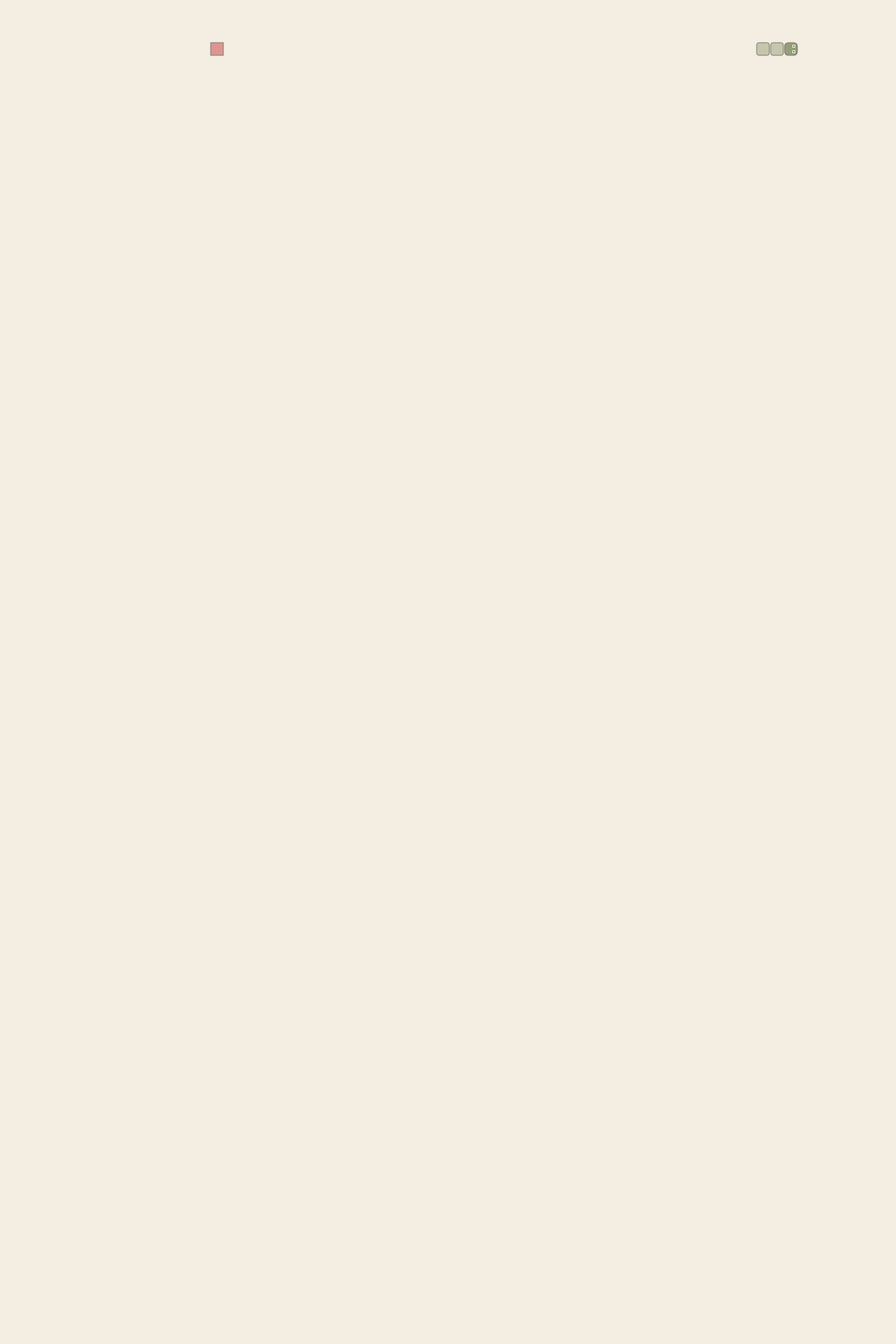
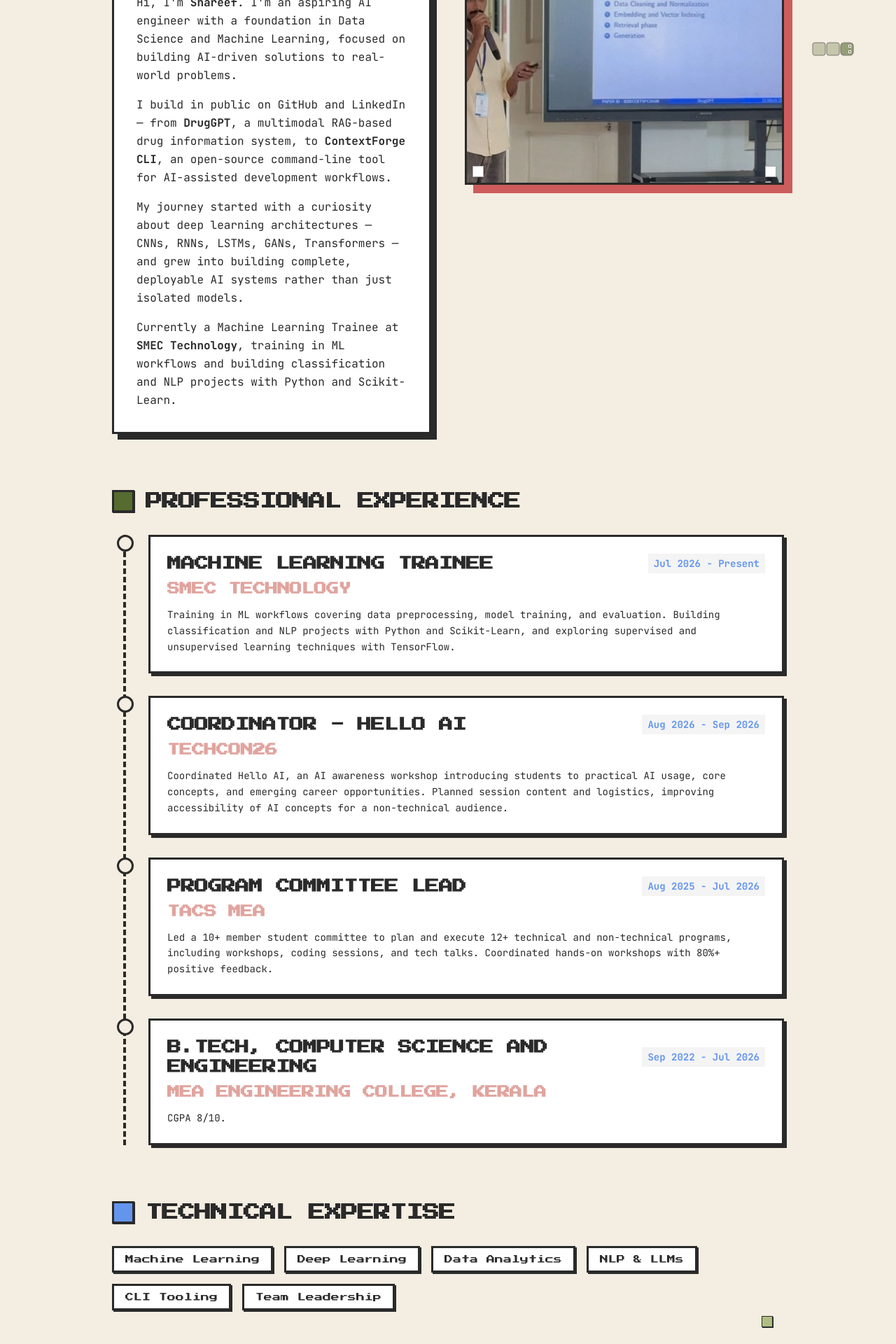
Before and after one commit to ShareefMuhammed/portfolio, a Next.js app: page /about in a window 1280 px wide. Shown: the part 300-2220 px from the top of the page at 70% size. Before the commit the page ends 800 px from the top, so only its background shows below. Built offline with nearby package versions, Linux system fonts and the light colour scheme.

Commit message:
feat: real About page content (step 5)

```diff
--- a/app/about/page.tsx
+++ b/app/about/page.tsx
@@ -1,8 +1,184 @@
+"use client";
+
+import React from "react";
+import Image from "next/image";
+import { FoodPoint } from "@/components/snake";
+
+interface TimelineEntry {
+  role: string;
+  company: string;
+  dates: string;
+  description: string;
+}
+
+const experienceEntries: TimelineEntry[] = [
+  {
+    role: "Machine Learning Trainee",
+    company: "SMEC Technology",
+    dates: "Jul 2026 - Present",
+    description:
+      "Training in ML workflows covering data preprocessing, model training, and evaluation. Building classification and NLP projects with Python and Scikit-Learn, and exploring supervised and unsupervised learning techniques with TensorFlow.",
+  },
+  {
+    role: "Coordinator - Hello AI",
+    company: "Techcon26",
+    dates: "Aug 2026 - Sep 2026",
+    description:
+      "Coordinated Hello AI, an AI awareness workshop introducing students to practical AI usage, core concepts, and emerging career opportunities. Planned session content and logistics, improving accessibility of AI concepts for a non-technical audience.",
+  },
+  {
+    role: "Program Committee Lead",
+    company: "TACS MEA",
+    dates: "Aug 2025 - Jul 2026",
+    description:
+      "Led a 10+ member student committee to plan and execute 12+ technical and non-technical programs, including workshops, coding sessions, and tech talks. Coordinated hands-on workshops with 80%+ positive feedback.",
+  },
+  {
+    role: "B.Tech, Computer Science and Engineering",
+    company: "MEA Engineering College, Kerala",
+    dates: "Sep 2022 - Jul 2026",
+    description: "CGPA 8/10.",
+  },
+];
+
+const technicalSkills: string[] = [
+  "Machine Learning",
+  "Deep Learning",
+  "Data Analytics",
+  "NLP & LLMs",
+  "CLI Tooling",
+  "Team Leadership",
+];
+
 export default function AboutPage() {
   return (
-    <div className="relative py-8">
-      <h1 className="font-pixel mb-4 text-2xl">ABOUT</h1>
-      <p className="text-sm">About page placeholder</p>
+    <div className="relative space-y-16 py-6 sm:py-8 md:space-y-20 md:py-12">
+      {/* Top Section: About Me Bio & Widescreen Photo Card */}
+      <section className="grid items-start gap-8 md:gap-12 lg:grid-cols-2">
+        {/* Left Column: Bio Card */}
+        <div className="border-sketch border-ink shadow-[8px_8px_0_0_#2A2A2A] relative bg-white p-6 sm:p-8">
+          <h1 className="font-pixel text-ink mb-6 text-3xl font-bold sm:text-4xl md:text-5xl">
+            ABOUT ME
+          </h1>
+          <div className="text-ink space-y-4 font-mono text-sm leading-relaxed sm:text-base">
+            <p>
+              Hi, I&apos;m{" "}
+              <span className="text-ink font-bold">Shareef</span>. I&apos;m an
+              aspiring AI engineer with a foundation in Data Science and Machine
+              Learning, focused on building AI-driven solutions to real-world
+              problems.
+            </p>
+            <p>
+              I build in public on GitHub and LinkedIn — from{" "}
+              <strong className="text-ink font-bold">DrugGPT</strong>, a
+              multimodal RAG-based drug information system, to{" "}
+              <strong className="text-ink font-bold">ContextForge CLI</strong>,
+              an open-source command-line tool for AI-assisted development
+              workflows.
+            </p>
+            <p>
+              My journey started with a curiosity about deep learning
+              architectures — CNNs, RNNs, LSTMs, GANs, Transformers — and grew
+              into building complete, deployable AI systems rather than just
+              isolated models.
+            </p>
+            <p>
+              Currently a Machine Learning Trainee at{" "}
+              <strong className="text-ink font-bold">SMEC Technology</strong>,
+              training in ML workflows and building classification and NLP
+              projects with Python and Scikit-Learn.
+            </p>
+          </div>
+        </div>
+
+        {/* Right Column: Widescreen Photo Card */}
+        <div className="border-sketch border-ink shadow-[12px_12px_0_0_#CD5C5C] group relative h-[260px] overflow-hidden bg-[#1A1A1A] sm:h-[320px] md:h-[360px] lg:h-[380px]">
+          <Image
+            src="/images/ieee1.jpg"
+            alt="Muhammed Shareef presenting DrugGPT at IEEE student paper contest"
+            fill
+            priority
+            sizes="(max-width: 1024px) 100vw, 50vw"
+            className="object-cover object-center opacity-95 transition-opacity duration-300 group-hover:opacity-100"
+          />
+          {/* 4 White Corner Bracket Accents */}
+          <div className="border-ink/40 pointer-events-none absolute top-2 left-2 z-10 h-4 w-4 border bg-white shadow-sm" />
+          <div className="border-ink/40 pointer-events-none absolute top-2 right-2 z-10 h-4 w-4 border bg-white shadow-sm" />
+          <div className="border-ink/40 pointer-events-none absolute bottom-2 left-2 z-10 h-4 w-4 border bg-white shadow-sm" />
+          <div className="border-ink/40 pointer-events-none absolute right-2 bottom-2 z-10 h-4 w-4 border bg-white shadow-sm" />
+        </div>
+      </section>
+
+      {/* Middle Section: Professional Experience Timeline */}
+      <section>
+        <h2 className="font-pixel text-ink mb-8 flex items-center gap-3 text-xl font-bold sm:gap-4 sm:text-2xl">
+          <span
+            className="border-sketch border-ink shadow-[1px_1px_0_0_#2A2A2A] inline-block h-6 w-6 shrink-0 bg-[#556B2F] sm:h-8 sm:w-8"
+            aria-hidden="true"
+          />
+          <span>Professional Experience</span>
+        </h2>
+
+        <div className="border-ink ml-3 space-y-8 border-l-4 border-dashed pl-6 sm:ml-4 sm:pl-8">
+          {experienceEntries.map((entry, index) => (
+            <div key={index} className="relative">
+              {/* Timeline Circular Dot */}
+              <div
+                className="bg-cream border-sketch border-ink absolute -left-[37px] top-0 h-6 w-6 rounded-full sm:-left-[45px]"
+                aria-hidden="true"
+              />
+
+              {/* Timeline Card */}
+              <div className="border-sketch border-ink shadow-[4px_4px_0_0_#2A2A2A] bg-white p-5 transition-transform hover:translate-x-1 sm:p-6">
+                <div className="mb-2 flex flex-col justify-between md:flex-row md:items-center">
+                  <h3 className="font-pixel text-ink text-base font-bold sm:text-lg md:text-xl">
+                    {entry.role}
+                  </h3>
+                  <span className="text-blue bg-ink/5 mt-2 self-start px-2 py-1 font-mono text-xs font-bold whitespace-nowrap md:mt-0 md:ml-4 md:self-auto sm:text-sm">
+                    {entry.dates}
+                  </span>
+                </div>
+                <h4 className="text-coral mb-3 font-mono text-base font-bold sm:text-lg">
+                  {entry.company}
+                </h4>
+                <p className="text-ink font-mono text-xs leading-relaxed sm:text-sm">
+                  {entry.description}
+                </p>
+              </div>
+            </div>
+          ))}
+        </div>
+      </section>
+
+      {/* Bottom Section: Technical Expertise Tag Grid */}
+      <section className="relative">
+        <h2 className="font-pixel text-ink mb-8 flex items-center gap-3 text-xl font-bold sm:gap-4 sm:text-2xl">
+          <span
+            className="border-sketch border-ink shadow-[1px_1px_0_0_#2A2A2A] bg-blue inline-block h-6 w-6 shrink-0 sm:h-8 sm:w-8"
+            aria-hidden="true"
+          />
+          <span>Technical Expertise</span>
+        </h2>
+
+        <div className="flex flex-wrap gap-3 sm:gap-4">
+          {technicalSkills.map((skill) => (
+            <span
+              key={skill}
+              className="font-pixel text-ink border-sketch border-ink shadow-[2px_2px_0_0_#2A2A2A] hover:shadow-[4px_4px_0_0_#556B2F] cursor-pointer bg-white px-3.5 py-2 text-[10px] select-none transition-all hover:-translate-y-0.5 sm:px-4 sm:text-xs"
+            >
+              {skill}
+            </span>
+          ))}
+        </div>
+
+        {/* 1 Sequential FoodPoint placed in page margin */}
+        <FoodPoint
+          id="about-food-1"
+          order={1}
+          color="sage"
+          className="absolute -bottom-6 right-4 z-20"
+        />
+      </section>
     </div>
   );
 }
```
Also changed, not shown: public/images/ieee1.jpg (added).
